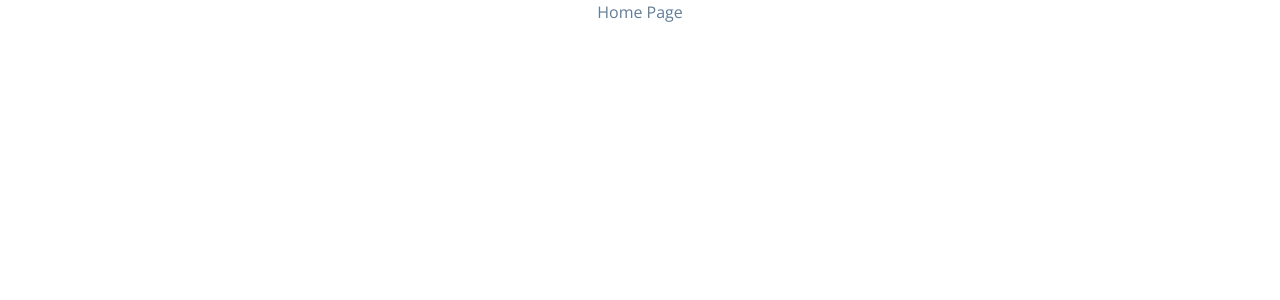
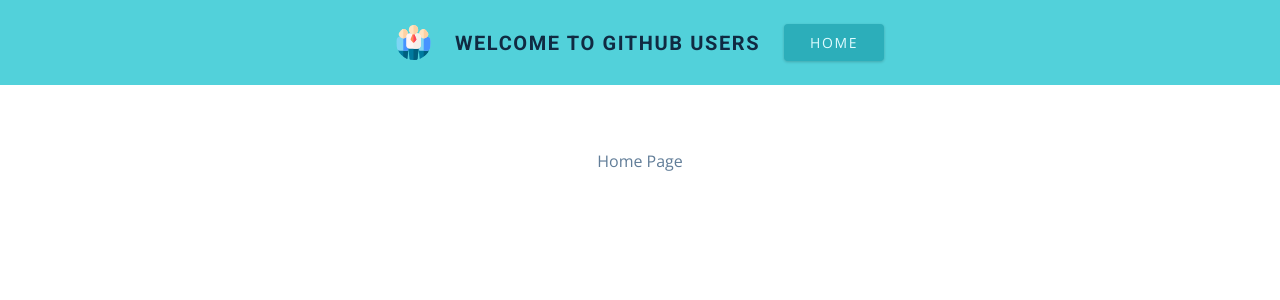
Before and after one commit to uimarshall/catalogue-of-statistics-capstone-proj, a React (Create React App) app: page / in a window 1280 px wide. Shown: the top 300 px of the page. Built offline with nearby package versions, Linux system fonts and the light colour scheme.

Commit message:
Add Navbar

```diff
--- a/src/App.js
+++ b/src/App.js
@@ -6,6 +6,7 @@ import './App.css';
 // import Home from './components/Home';
 // import Dashboard from './container/Dashboard';
 import Spinner from './utils/Spinner';
+import Navbar from './components/Navbar';
 
 const Home = lazy(() => import('./components/Home'));
 const Dashboard = lazy(() => import('./container/Dashboard'));
@@ -15,6 +16,7 @@ function App() {
   return (
     <div className="App">
       <Router>
+        <Navbar />
         <Switch>
           <Route exact path={HOME}>
             <Suspense fallback={Spinner()}>
--- /dev/null
+++ b/src/assets/css/Navbar.css
@@ -0,0 +1,22 @@
+.navbar-wrapper {
+  padding: 1.5rem;
+  margin-bottom: 4rem;
+  background: var(--clr-primary-7);
+  text-align: center;
+  display: grid;
+  grid-template-columns: auto auto 100px;
+  justify-content: center;
+  align-items: center;
+  gap: 1.5rem;
+}
+
+h4 {
+  margin-bottom: 0;
+}
+
+img {
+  width: 35px !important;
+  height: 35px;
+  border-radius: 50%;
+  object-fit: cover;
+}
--- a/src/components/Error.js
+++ b/src/components/Error.js
@@ -1,4 +1,6 @@
 import React from 'react';
+import { Link } from 'react-router-dom';
+
 import errorImg from '../assets/images/searching.svg';
 import '../assets/css/Error.css';
 
@@ -9,6 +11,8 @@ function Error() {
         <div className="error-img"><img src={errorImg} alt="error" /></div>
         <h1>404</h1>
         <p>sorry, the page you are looking for cannot be found</p>
+        <Link to="/" className="btn">back home</Link>
+
       </div>
     </div>
 
--- /dev/null
+++ b/src/components/Navbar.js
@@ -0,0 +1,16 @@
+import React from 'react';
+import { Link } from 'react-router-dom';
+import logo from '../assets/images/icon.svg';
+import '../assets/css/Navbar.css';
+
+function Navbar() {
+  return (
+    <div className="navbar-wrapper">
+      <img src={logo} alt="logo" />
+      <h4 className="text-uppercase font-weight-bold lead">welcome to github users</h4>
+      <Link to="/" className="btn btn-info">Home</Link>
+    </div>
+  );
+}
+
+export default Navbar;
--- a/src/index.css
+++ b/src/index.css
@@ -199,7 +199,7 @@ p {
   width: 20rem;
   height: 20rem;
   display: block;
-  margin: 0 auto;
+  margin: auto;
   margin-top: 10rem;
 }
 
--- a/src/index.js
+++ b/src/index.js
@@ -1,5 +1,6 @@
 import React from 'react';
 import ReactDOM from 'react-dom';
+import 'bootstrap/dist/css/bootstrap.min.css';
 import './index.css';
 import App from './App';
 
```
Also changed, not shown: src/assets/images/icon.svg (added), 1 other file (tests, documents, lock files or other folders).
